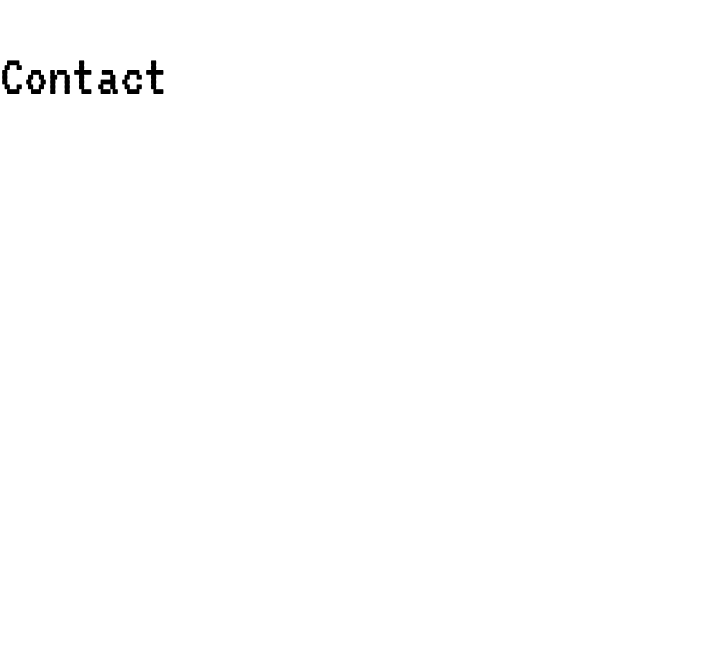
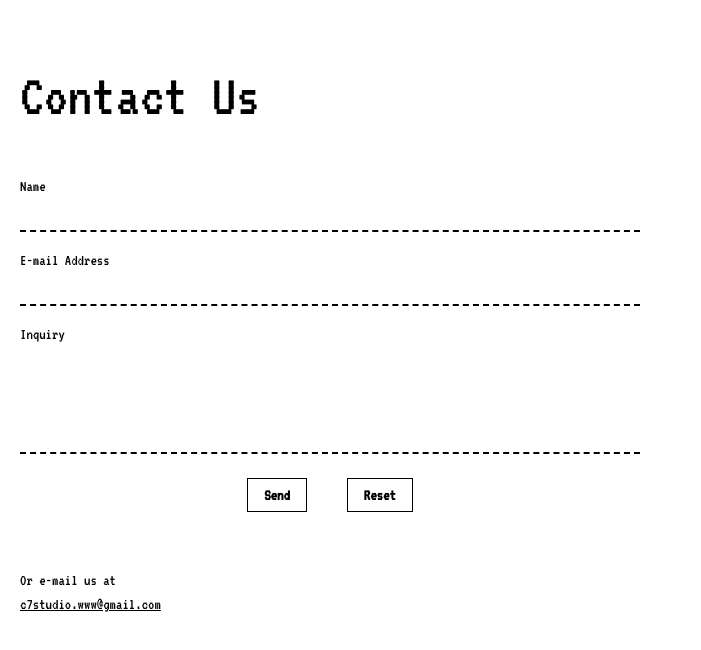
Before and after one commit to c7-studio/landing, a Next.js app: page / in a window 1280 px wide. Shown: the part 2036-2686 px from the top of the page, without its empty margins (0-701 px from the left). Built offline with nearby package versions, Linux system fonts and the light colour scheme.

Commit message:
Contact form v1

```diff
--- a/components/Contact.jsx
+++ b/components/Contact.jsx
@@ -1,8 +1,13 @@
 import React from 'react'
+import FormContact from './FormContact'
 
 function Contact() {
   return (
-    <div className='h-screen' id="contact"><h2 className='text-6xl'>Contact</h2></div>
+    <div className='h-screen p-5' id="contact">
+      <h2 className='text-6xl'>Contact Us</h2>
+      <FormContact />
+      <h5 className='flex flex-col justify-center'>Or e-mail us at <span className='underline'>c7studio.www@gmail.com</span></h5>
+    </div>
   )
 }
 
--- /dev/null
+++ b/components/FormContact.jsx
@@ -0,0 +1,41 @@
+import React from 'react'
+
+function FormContact() {
+  return (
+    <div className='py-12'>
+        <form className="flex flex-col max-w-[50%]">
+            <label htmlFor="name" className="mb-2">Name</label>
+            <input className="mb-4 border-b-2 border-dashed border-black"
+                id="name"
+                name="name"
+                type="text"
+                autocomplete="name"
+                required/>
+            <label htmlFor="email" className="mb-2">E-mail Address</label>
+            <input className="mb-4 border-b-2 border-dashed border-black"
+                id="email"
+                name="email"
+                type="text"
+                autocomplete="email"
+                required/>
+            <label htmlFor="inquiry" className="mb-2">Inquiry</label>
+            <input className="mb-4 border-b-2 border-dashed border-black min-h-[100px]"
+                id="inquiry"
+                name="inquiry"
+                type="text"
+                autocomplete="inquiry"
+                required/>
+            <div className='flex justify-center items-center gap-x-10 my-2'>
+                <button type="submit" className="h-min w-min px-4 py-1 font-bold text-black border border-black hover:text-gray-500">
+                Send
+                </button>
+                <button type="submit" className="h-min w-min px-4 py-1 font-bold text-black border border-black hover:text-gray-500">
+                    Reset
+                </button>
+            </div>
+        </form>
+    </div>
+  )
+}
+
+export default FormContact
--- a/components/Projects.jsx
+++ b/components/Projects.jsx
@@ -2,6 +2,8 @@ import React from 'react'
 
 export const Projects = () => {
   return (
-    <div className='h-screen' id="contact"><h2 className='text-6xl'>Projects</h2></div>
+    <div className='h-screen' id="projects">
+      <h2 className='text-6xl p-5'>Latest Projects</h2>
+    </div>
   )
 }
```
